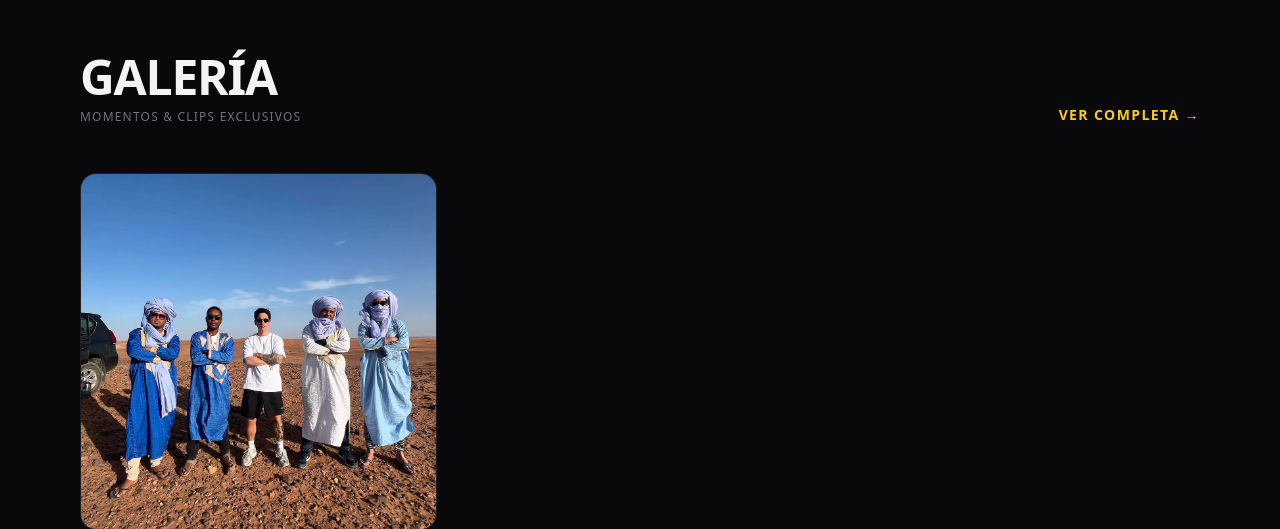
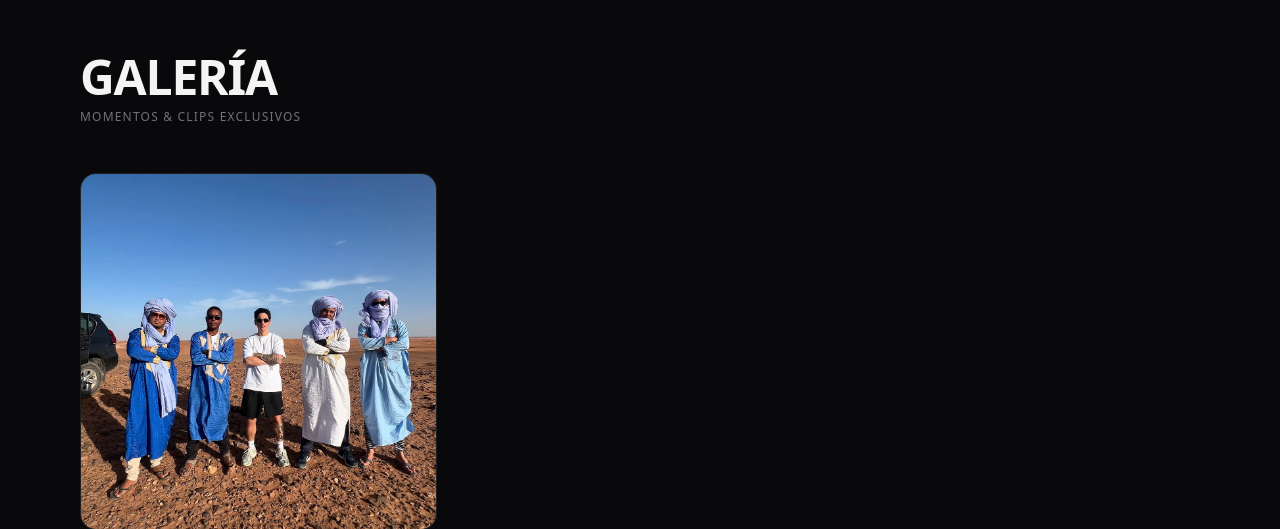
Before and after one commit to rafadev12/Alan-crud, a Django app: page / in a window 1280 px wide. Shown: the part 3025-3554 px from the top of the page. Run offline with Django 5.2, Linux system fonts and the light colour scheme; data comes from the database, SQL or seed files in the repository; both versions use the stored data as it was after the commit; data that the repository does not hold is empty; some libraries are stand-ins or nearby versions.

Commit message:
galeria arreglo

```diff
--- a/core/templates/core/home.html
+++ b/core/templates/core/home.html
@@ -142,8 +142,7 @@
                     <h2 class="text-3xl md:text-5xl font-extrabold tracking-tight uppercase">Galería <span class="text-yellow-500"></span></h2>
                     <p class="text-zinc-500 uppercase tracking-widest text-xs mt-2">Momentos & Clips Exclusivos</p>
                 </div>
-                <a href="{% url 'galeria' %}" class="text-sm font-bold text-yellow-400 hover:text-white transition uppercase tracking-widest">Ver Completa →</a>
-            </div>
+               </div>
 
             <div class="grid grid-cols-1 sm:grid-cols-2 md:grid-cols-3 gap-6">
                 {% for item in items_galeria %}
```
Also changed, not shown: db.sqlite3, media/galeria/Me_Siento_Bien__Álbum_Out_Now_JPG_3_kmFilRX.jpg (added).
